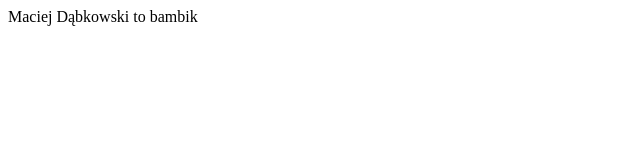
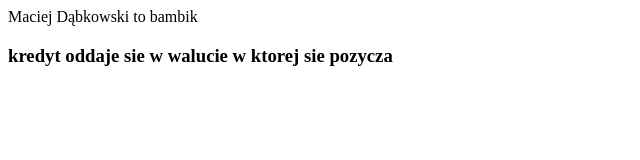
Before and after one commit to 1I2022MaciejB2/3i-ZSTI-JavaScript, a plain HTML site: page index.html in a window 1280 px wide. Shown: the whole page, without its empty margins (0-640 px from the left). Drawn offline with Linux system fonts and the light colour scheme.

Commit message:
index.html

```diff
--- a/index.html
+++ b/index.html
@@ -7,5 +7,6 @@
 </head>
 <body>
     Maciej Dąbkowski to bambik
+    <h3>kredyt oddaje sie w walucie w ktorej sie pozycza</h3>
 </body>
 </html>
```
